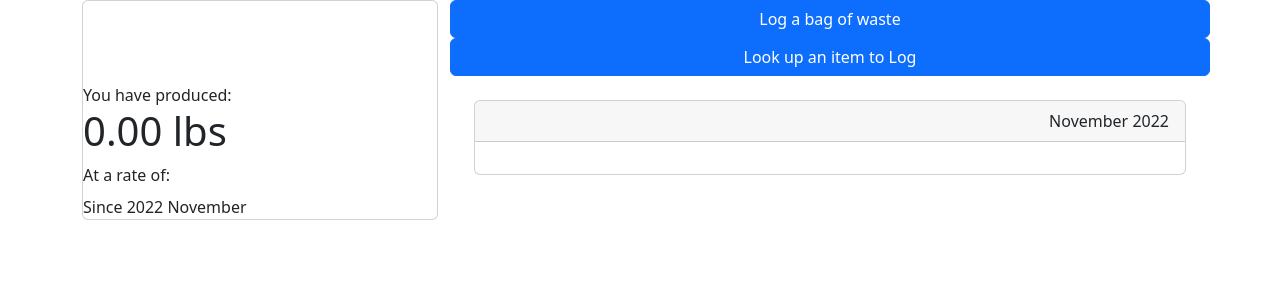
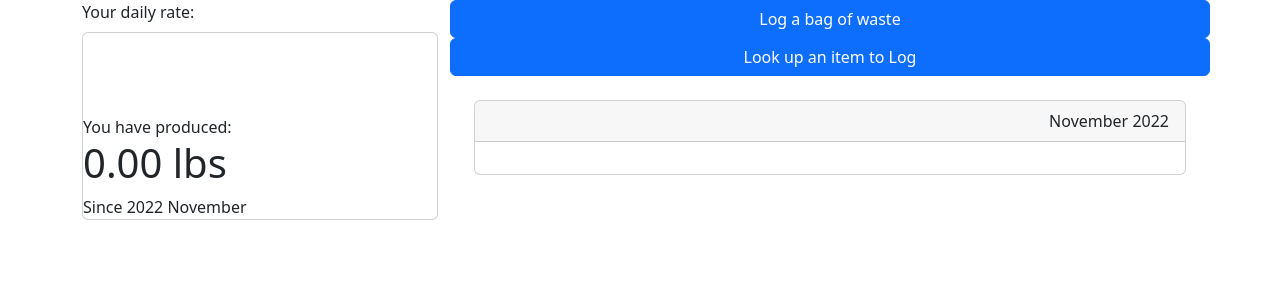
Before and after one commit to MartaSolomianko/waste-management-project, a Flask app: page /profile in a window 1280 px wide. Shown: the part 56-356 px from the top of the page. Run offline with Flask 2, Linux system fonts and the light colour scheme; the visitor is signed in with stand-in values (Sample User, id 1); data comes from the database, SQL or seed files in the repository; data that the repository does not hold is empty.

Commit message:
Changed where daily rate is displayed on user profile

```diff
--- a/templates/profile.html
+++ b/templates/profile.html
@@ -19,12 +19,17 @@
     <h1>Hi {{ user.name }}!</h1>
 </div> -->
 
+
 <input type="hidden" id="user-id" value="{{ session.get('user_id') }}">
 
 <!---------------- PIE CHART ----------------------------------------->
 <div class="container">
   <div class="row">
     <div class="col-4">
+
+      <div>Your daily rate:</div>
+      <h2 id="daily-rate"></h2>
+
       <div class="card">
         <div class="card-body">
       <!-- pie chart and counter of user's lifetime totals-->
@@ -36,8 +41,6 @@
         {% if records_dict %}
           <div>You have produced:</div>
             <h1 id="lifetime-total"></h1>
-            <div>At a rate of:</div>
-            <h2 id="daily-rate"></h2>
           <div id="start-date">Since {{ start_date }}</div>
         {% endif %}
           </div>
```
Also changed, not shown: server.py (line endings or trailing spaces).
